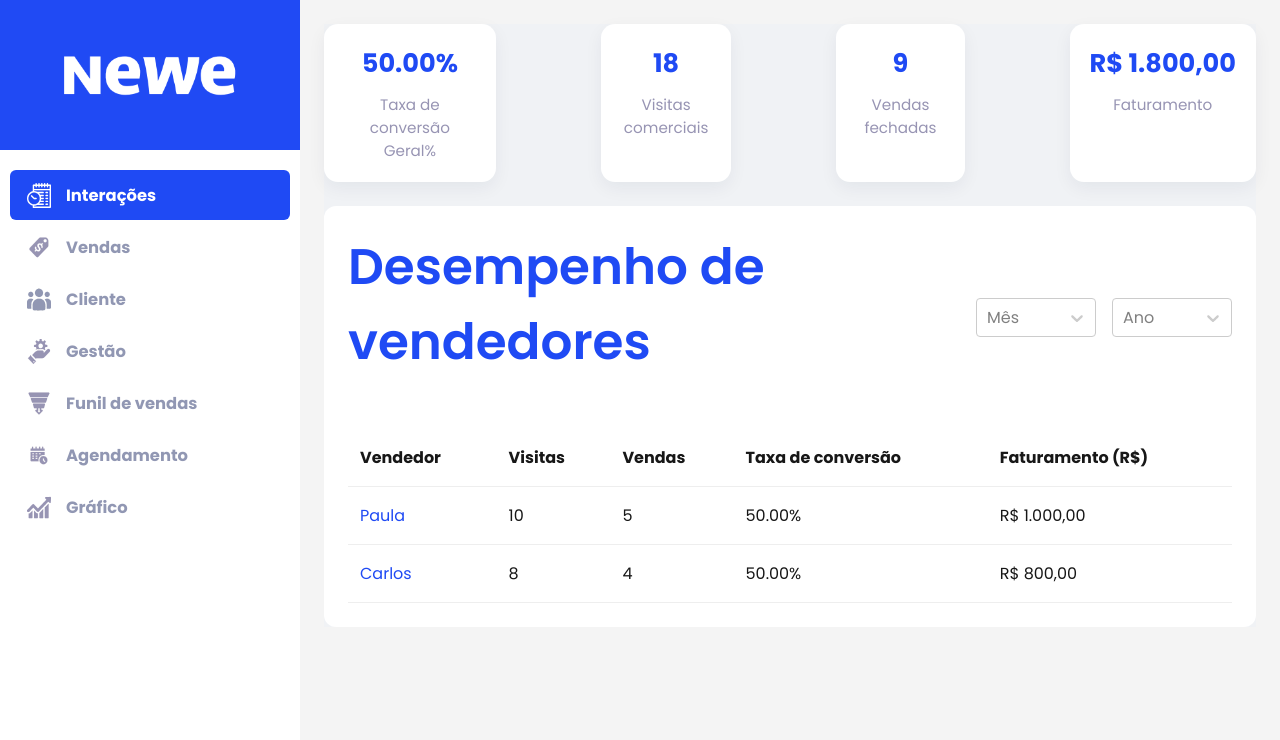
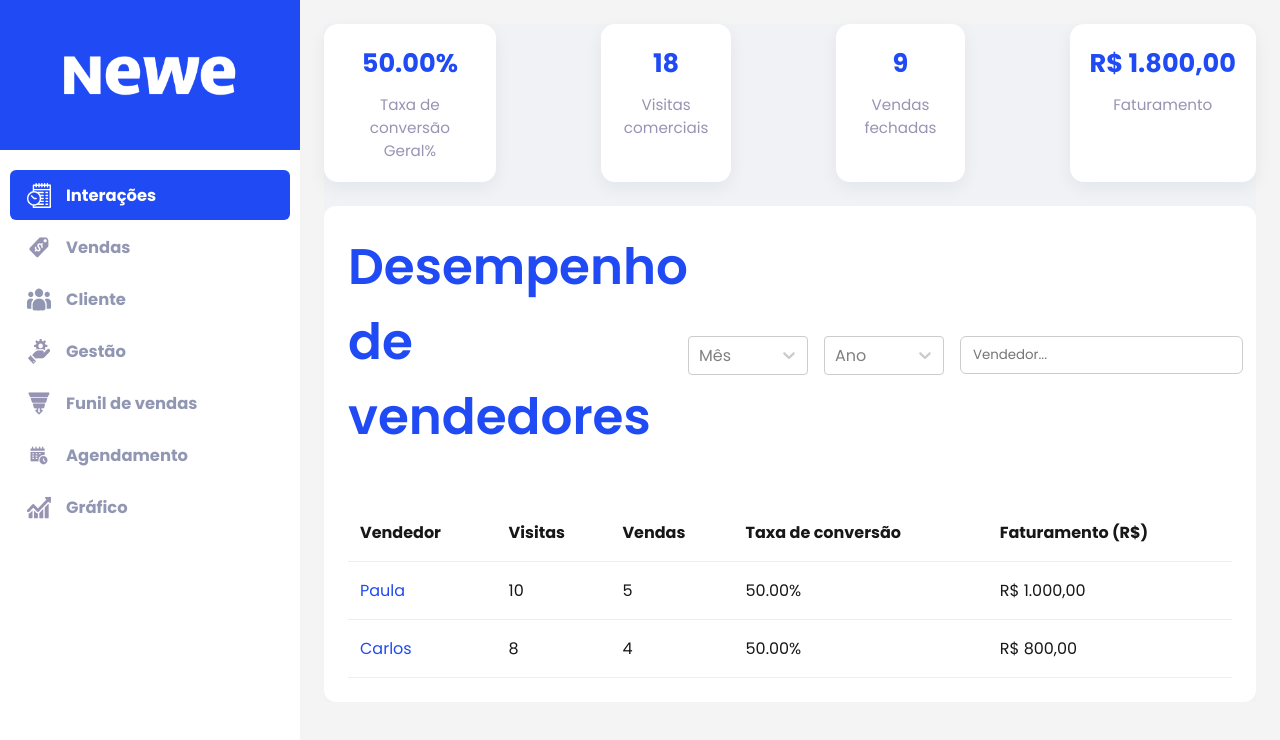
Before and after one commit to heloisa-cardillo/KernelPanic-2DSM-API, a Next.js app in the folder views/frontend-app/: page /vendas in a window 1280 px wide. Shown: the top 740 px of the page. Built offline with nearby package versions, Linux system fonts and the light colour scheme.

Commit message:
feat(criação de filtro por nome do vendedor)

```diff
--- a/views/frontend-app/app/gestao/page.jsx
+++ b/views/frontend-app/app/gestao/page.jsx
@@ -57,8 +57,8 @@ function App() {
               <table className={styles.tabela}>
                 <thead>
                   <tr>
-                    <th></th>
                     <th>Cliente</th>
+                    <th>Empresa</th>
                     <th>Estado da venda</th>
                     <th>Última Interação</th>
                     <th></th>
--- a/views/frontend-app/app/vendas/App.module.css
+++ b/views/frontend-app/app/vendas/App.module.css
@@ -29,6 +29,15 @@
 }
 
 .filtroSelect {
+  padding: 8px 12px;
+  border: 1px solid #ccc;
+  border-radius: 6px;
+  background-color: #fff;
+  font-family: 'Poppins', 'Inter', sans-serif;
+  color: #000;
+}
+
+.inputVendedor{
   padding: 8px 12px;
   border: 1px solid #ccc;
   border-radius: 6px;
--- a/views/frontend-app/app/vendas/page.jsx
+++ b/views/frontend-app/app/vendas/page.jsx
@@ -56,6 +56,11 @@ export default function Page() {
 
   const [mesSelecionado, setMesSelecionado] = useState(null);
   const [anoSelecionado, setAnoSelecionado] = useState(null);
+  const [vendedorSelecionado, setVendedorSelecionado] = useState('');
+
+  const filterVendedor = vendedores.filter(vendedor =>
+    vendedor.nome.toLowerCase().includes(vendedorSelecionado.toLowerCase())
+  );
 
   const totalVisitas = vendedores.reduce((total, v) => total + v.visitas, 0);
   const totalVendas = vendedores.reduce((total, v) => total + v.vendas, 0);
@@ -112,6 +117,13 @@ export default function Page() {
               value={anoSelecionado}
               onChange={setAnoSelecionado}
             />
+            <input
+              type="text"
+              placeholder="Vendedor..."
+              className={styles.inputVendedor}
+              value={vendedorSelecionado}
+              onChange={(e) => setVendedorSelecionado(e.target.value)}
+            />
           </div>
         </div>
 
@@ -126,7 +138,7 @@ export default function Page() {
             </tr>
           </thead>
           <tbody>
-            {vendedores.map((v, index) => {
+            {filterVendedor.map((v, index) => {
               const taxa =
                 v.visitas > 0
                   ? ((v.vendas / v.visitas) * 100).toFixed(2) + '%'
```
